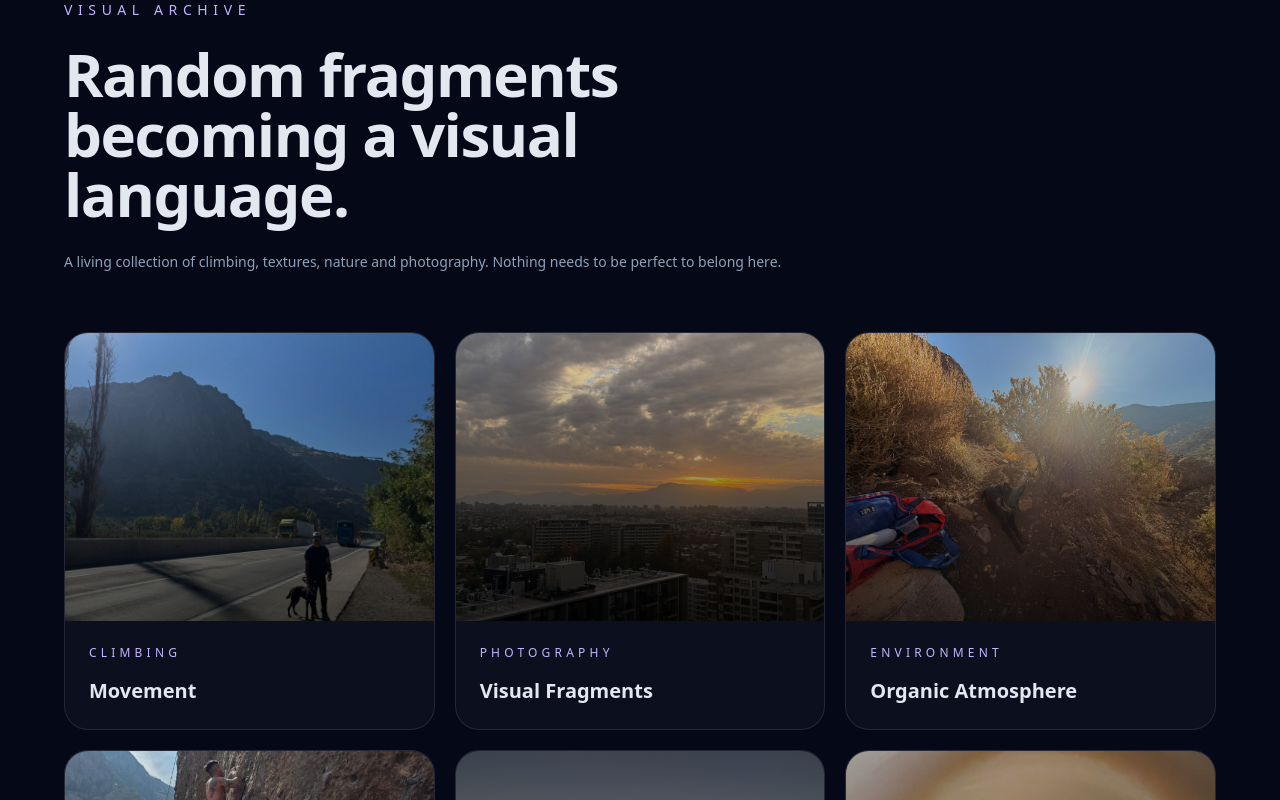
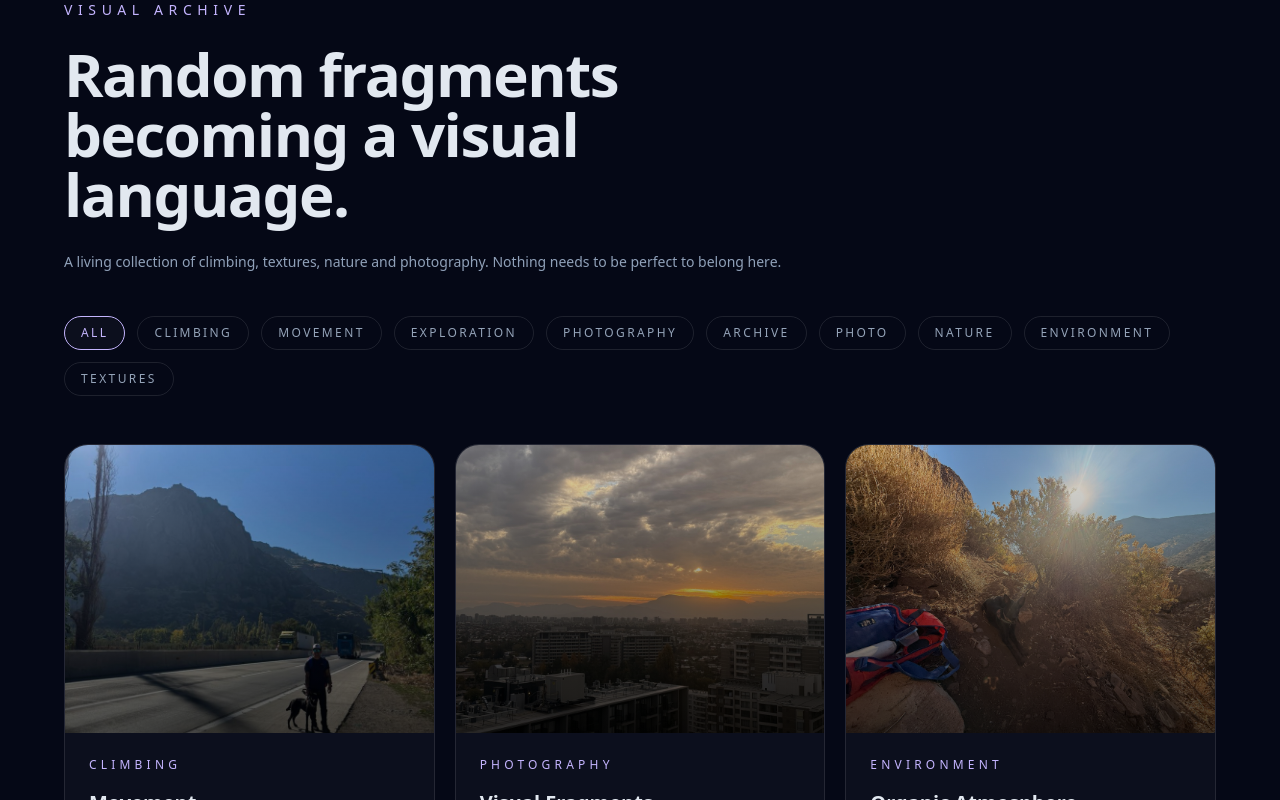
Before and after one commit to RAWLAB-SPACE/web, a Next.js app: page / in a window 1280 px wide. Shown: the part 4082-4882 px from the top of the page. Built offline with nearby package versions, Linux system fonts and the light colour scheme.

Commit message:
feat: add visual archive filters

```diff
--- a/src/sections/VisualArchiveSection.tsx
+++ b/src/sections/VisualArchiveSection.tsx
@@ -1,11 +1,23 @@
+"use client";
+
 import Image from "next/image";
+import { useState } from "react";
 import { collageItems } from "@/data/collageItems";
 
+const filters = ["All", ...Array.from(new Set(collageItems.map((item) => item.type)))];
+
 export function VisualArchiveSection() {
+  const [activeFilter, setActiveFilter] = useState("All");
+
+  const filteredItems =
+    activeFilter === "All"
+      ? collageItems
+      : collageItems.filter((item) => item.type === activeFilter);
+
   return (
     <section id="visual-archive" className="px-6 py-32">
       <div className="mx-auto max-w-6xl">
-        <div className="mb-14 max-w-3xl">
+        <div className="mb-10 max-w-3xl">
           <p className="text-sm uppercase tracking-[0.4em] text-violet-300">
             Visual archive
           </p>
@@ -20,8 +32,28 @@ export function VisualArchiveSection() {
           </p>
         </div>
 
+        <div className="mb-12 flex flex-wrap gap-3">
+          {filters.map((filter) => (
+            <button
+              key={filter}
+              onClick={() => setActiveFilter(filter)}
+              className="rounded-full border px-4 py-2 text-xs uppercase tracking-[0.2em] transition"
+              style={{
+                borderColor:
+                  activeFilter === filter ? "var(--accent)" : "var(--border)",
+                color:
+                  activeFilter === filter ? "var(--accent)" : "var(--muted)",
+                background:
+                  activeFilter === filter ? "var(--card)" : "transparent",
+              }}
+            >
+              {filter}
+            </button>
+          ))}
+        </div>
+
         <div className="columns-1 gap-5 md:columns-2 lg:columns-3">
-          {collageItems.map((item) => (
+          {filteredItems.map((item) => (
             <article
               key={item.image}
               className="group mb-5 break-inside-avoid overflow-hidden rounded-3xl border border-white/10 bg-white/[0.03]"
```
